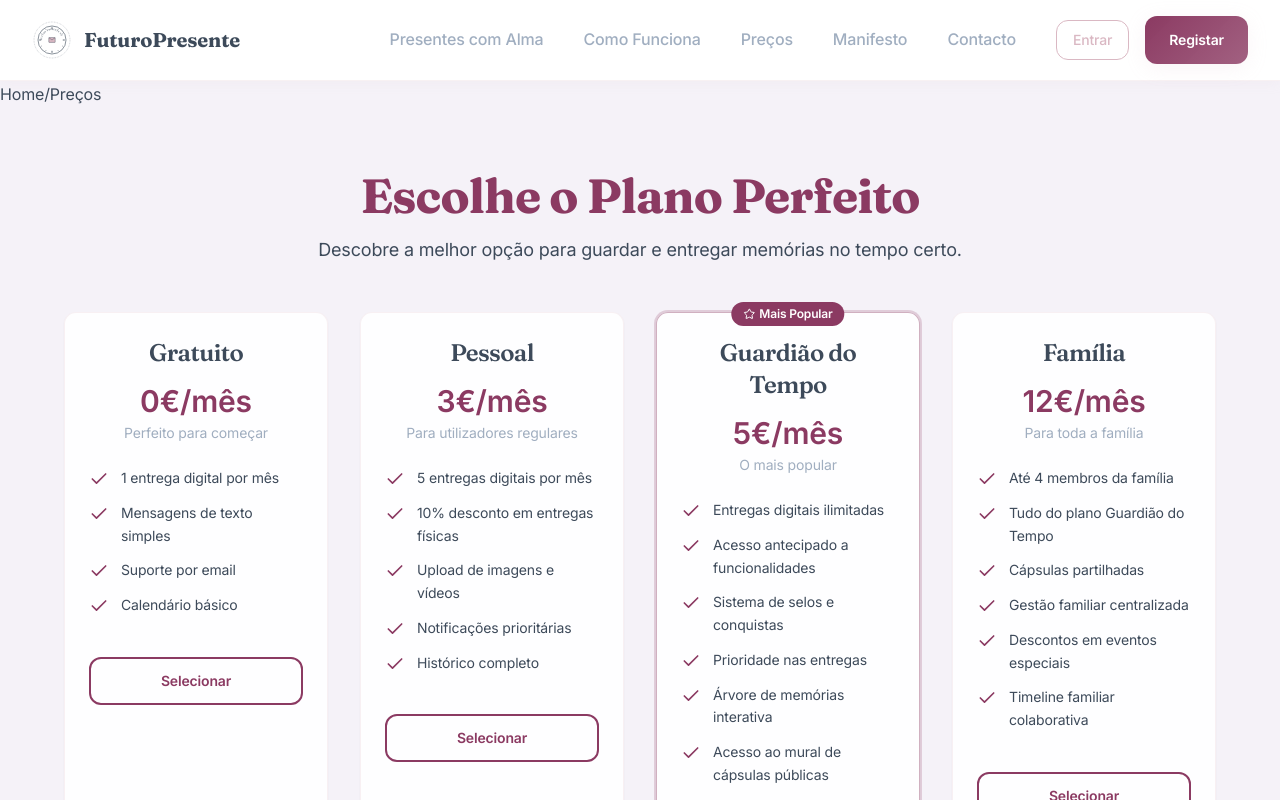
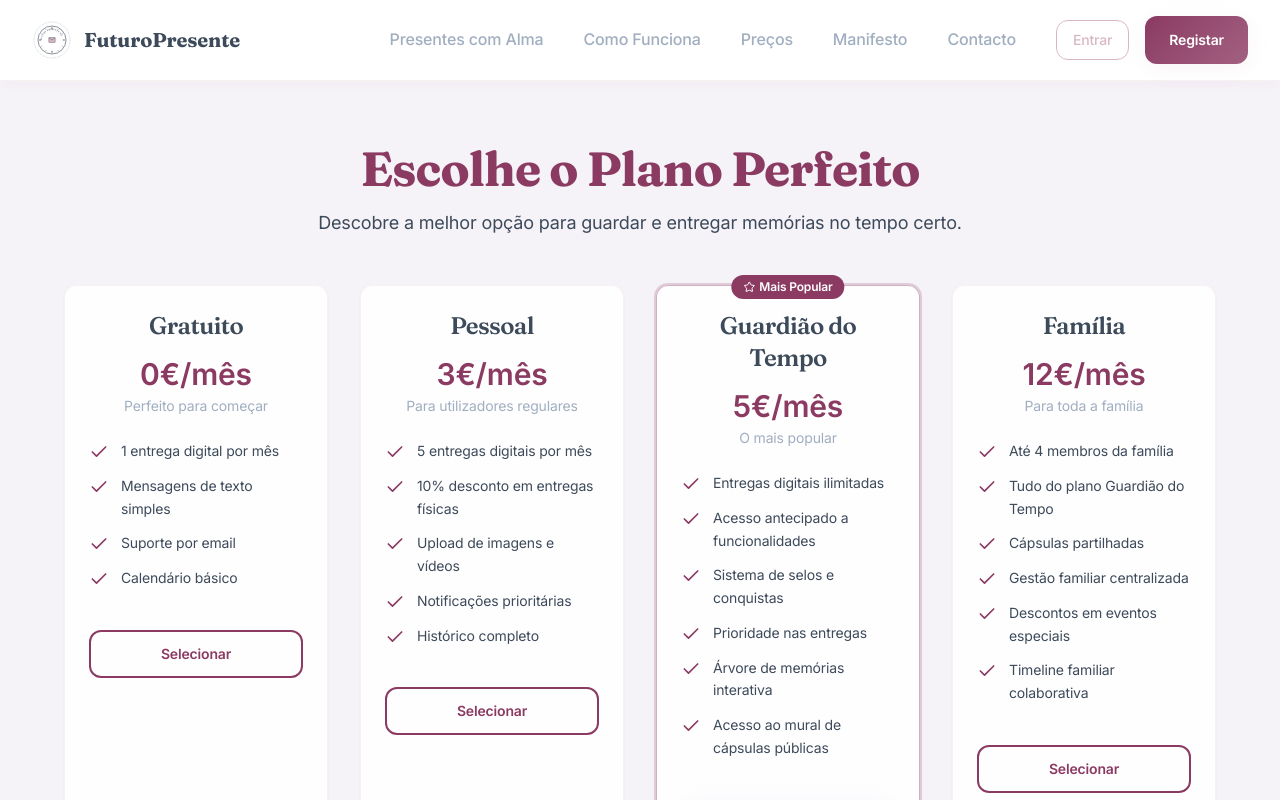
Before and after one commit to hubrollbox/future-keepsake-delivery, a React (Vite) app: page /pricing in a window 1280 px wide. Shown: the top 800 px of the page. Built offline with nearby package versions, Linux system fonts and the light colour scheme.

Commit message:
Fix: Remove breadcrumbs from home and pricing
The breadcrumbs were still appearing on the home and pricing pages, even after the initial removal. This commit removes the breadcrumbs from these pages.

```diff
--- a/src/pages/Index.tsx
+++ b/src/pages/Index.tsx
@@ -1,6 +1,5 @@
 import Navigation from "@/components/Navigation";
 import Footer from "@/components/Footer";
-import Breadcrumb from "@/components/Breadcrumb";
 import HeroSection from "@/components/home/HeroSection";
 import StorySection from "@/components/home/StorySection";
 import ProductsSection from "@/components/home/ProductsSection";
@@ -15,7 +14,6 @@ const Index = () => {
       <Navigation />
 
       <main>
-        <Breadcrumb items={[{ label: 'Home', path: '/' }]} />
         <HeroSection />
         <StorySection />
         <ProductsSection />
--- a/src/pages/Pricing.tsx
+++ b/src/pages/Pricing.tsx
@@ -1,7 +1,5 @@
-
 import Navigation from "@/components/Navigation";
 import Footer from "@/components/Footer";
-import Breadcrumb from "@/components/Breadcrumb";
 import { plans } from "@/lib/pricingData";
 import PlanCard from "@/components/PlanCard";
 
@@ -11,11 +9,6 @@ function Pricing() {
       <Navigation />
 
       <main>
-        <Breadcrumb items={[
-          { label: 'Home', path: '/' },
-          { label: 'Preços', path: '/pricing' }
-        ]} />
-
         <div className="py-16 px-4 md:px-0">
           <div className="max-w-4xl mx-auto text-center mb-12">
             <h1 className="text-4xl md:text-5xl font-bold text-earthy-burgundy mb-4 font-fraunces">Escolhe o Plano Perfeito</h1>
```
